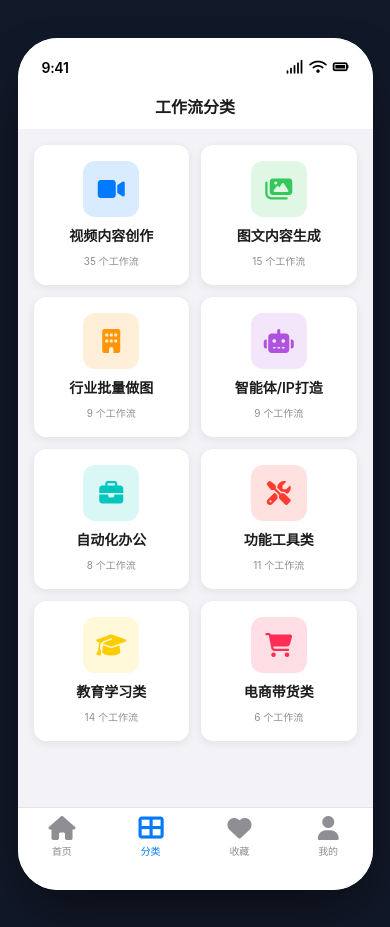
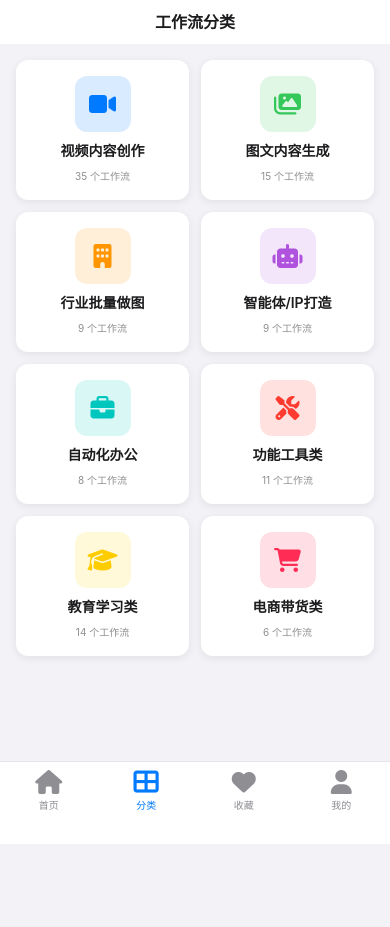
Before and after one commit to davidwuwu001/coze-workflow-h5, a plain HTML site: page category.html in a window 390 px wide. After the commit the page ends 844 px from the top, so only its background shows below. Drawn offline with nearby package versions, Linux system fonts and the light colour scheme.

Commit message:
移除手机框架效果，改为正常移动端网页布局
- 移除 iPhone 设备容器的固定宽高和圆角样式
- 隐藏 iOS 状态栏（时间、信号、电池等模拟元素）
- 调整页面为全屏显示（100vw × 100vh）
- 修改背景色为正常的浅灰色
- 更新所有 HTML 页面以适配新布局
- 底部导航栏直接贴在浏览器底部

```diff
--- a/category.html
+++ b/category.html
@@ -225,20 +225,10 @@
         }
     </style>
 </head>
-<body class="bg-gray-900 min-h-screen flex items-center justify-center p-5">
-    <!-- iPhone 15 Pro 设备容器 (393×852px) -->
+<body>
+    <!-- 设备容器 -->
     <div class="device-container">
         <div class="page-content">
-
-            <!-- iOS 状态栏 -->
-            <div class="status-bar bg-white">
-                <span class="time">9:41</span>
-                <div class="icons">
-                    <i class="fas fa-signal"></i>
-                    <i class="fas fa-wifi"></i>
-                    <i class="fas fa-battery-full"></i>
-                </div>
-            </div>
 
             <!-- 分类网格视图 -->
             <div class="category-grid-view" id="categoryGridView">
--- a/css/styles.css
+++ b/css/styles.css
@@ -68,9 +68,12 @@ html, body {
     font-family: var(--font-family);
     font-size: var(--font-size-base);
     color: var(--gray-900);
-    background-color: #1a1a1a;
+    background-color: var(--gray-100);
     -webkit-font-smoothing: antialiased;
     -moz-osx-font-smoothing: grayscale;
+    height: 100%;
+    margin: 0;
+    padding: 0;
 }
 
 a {
@@ -93,14 +96,12 @@ button {
 
 /* ==================== 设备容器 ==================== */
 .device-container {
-    width: var(--device-width);
-    height: var(--device-height);
-    margin: 20px auto;
+    width: 100%;
+    height: 100vh;
+    margin: 0;
     background-color: var(--white);
-    border-radius: var(--radius-page);
     overflow: hidden;
     position: relative;
-    box-shadow: 0 25px 50px -12px rgba(0, 0, 0, 0.5);
 }
 
 .page-content {
@@ -112,56 +113,11 @@ button {
 
 /* ==================== iOS 状态栏 ==================== */
 /*
- * iOS 状态栏组件
- * 高度: 47px (var(--status-bar-height))
- * 包含: 时间、信号、WiFi、电池图标
- * Requirements: 11.2
+ * iOS 状态栏组件 - 已隐藏
+ * 移动端网页不需要模拟状态栏
  */
 .status-bar {
-    height: var(--status-bar-height);
-    padding: 12px 24px 0;
-    display: flex;
-    justify-content: space-between;
-    align-items: center;
-    background-color: transparent;
-    flex-shrink: 0;
-}
-
-.status-bar .time {
-    font-size: var(--font-size-base);
-    font-weight: 600;
-    color: var(--black);
-    letter-spacing: -0.3px;
-}
-
-.status-bar .icons {
-    display: flex;
-    align-items: center;
-    gap: 6px;
-}
-
-.status-bar .icons i {
-    font-size: var(--font-size-base);
-    color: var(--black);
-}
-
-/* 状态栏 - 浅色文字版本（用于深色背景） */
-.status-bar.light-content .time,
-.status-bar.light-content .icons i {
-    color: var(--white);
-}
-
-/* 状态栏背景变体 */
-.status-bar.bg-white {
-    background-color: var(--white);
-}
-
-.status-bar.bg-transparent {
-    background-color: transparent;
-}
-
-.status-bar.bg-gradient {
-    background: linear-gradient(135deg, #667eea 0%, #764ba2 100%);
+    display: none;
 }
 
 /* ==================== 底部 Tab Bar ==================== */
```
Also changed, not shown: detail.html (+2 -12 lines), favorites.html (+2 -12 lines), index.html (+2 -12 lines), member.html (+2 -12 lines), payment.html (+1 -11 lines), profile.html (+2 -12 lines), search.html (+2 -12 lines), settings.html (+1 -11 lines).
